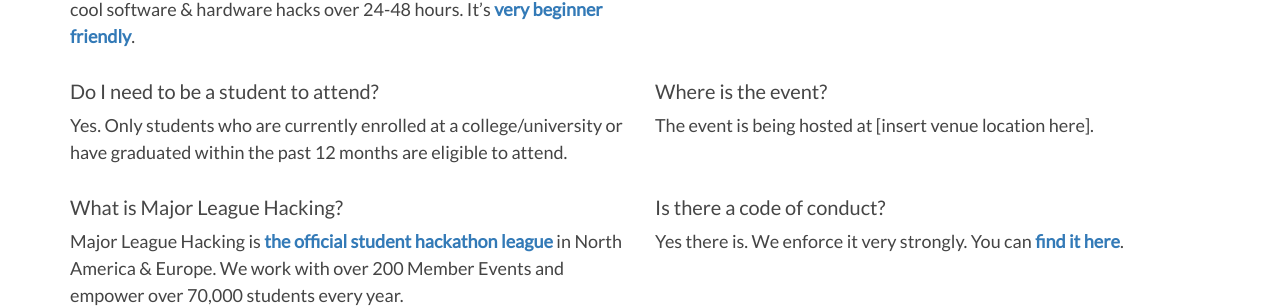
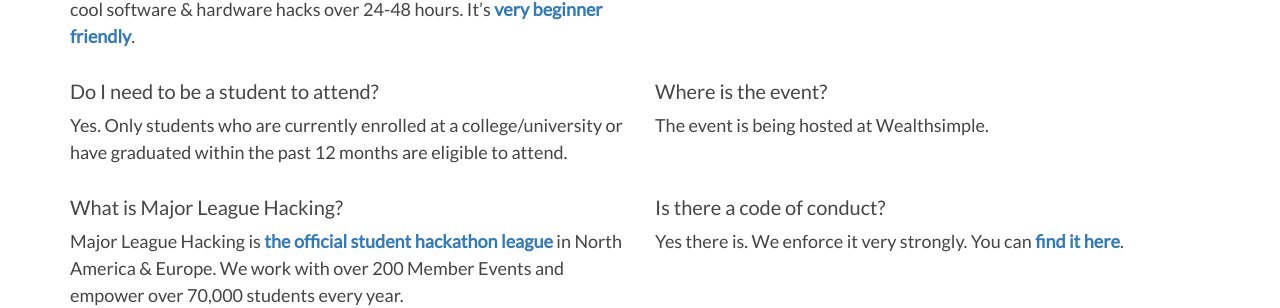
Before and after one commit to lokhinw/finhacks, a Jekyll site: the page built from index.html, in a window 1280 px wide. Shown: the part 1363-1671 px from the top of the page. Built offline with Jekyll 4.4.1, drawn with Linux system fonts in a browser that asks for light colours; nearby versions of some CDN libraries.

Commit message:
Update _config.yml

```diff
--- a/_config.yml
+++ b/_config.yml
@@ -84,7 +84,7 @@ event:
         have graduated within the past 12 months are eligible to attend.
     - question: "Where is the event?"
       answer: >
-        The event is being hosted at [insert venue location here].
+        The event is being hosted at Wealthsimple.
     - question: "What is Major League Hacking?"
       answer: >
         Major League Hacking is [the official student hackathon league](https://mlh.io) in North America & Europe.
```
